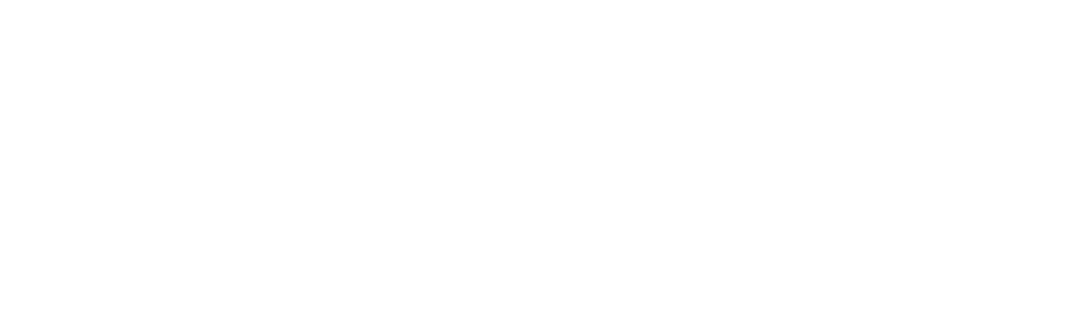
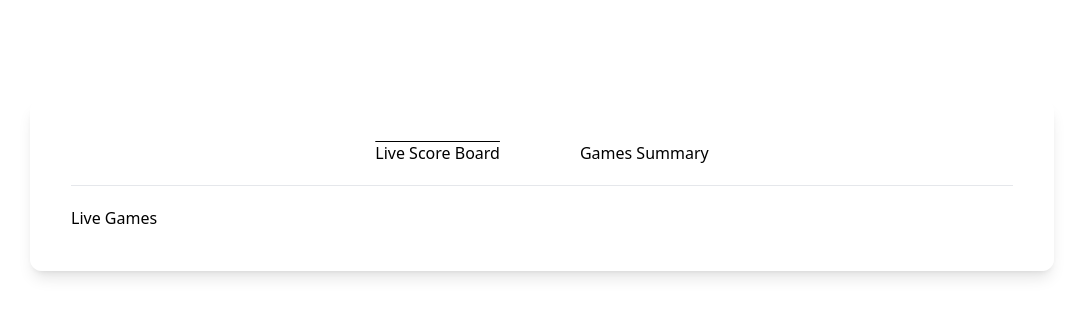
Before and after one commit to mishashiryakov/score_board, a React (Vite) app: page / in a window 1280 px wide. Shown: the top 316 px of the page, without its empty margins (98-1181 px from the left). Built offline with nearby package versions, Linux system fonts and the light colour scheme.

Commit message:
feat: prepared folder structure to develop main features

```diff
--- a/package.json
+++ b/package.json
@@ -13,10 +13,12 @@
     "@tailwindcss/vite": "^4.1.11",
     "react": "^19.1.0",
     "react-dom": "^19.1.0",
+    "tailwind-merge": "^3.3.1",
     "tailwindcss": "^4.1.11"
   },
   "devDependencies": {
     "@eslint/js": "^9.30.1",
+    "@types/node": "^24.0.10",
     "@types/react": "^19.1.8",
     "@types/react-dom": "^19.1.6",
     "@vitejs/plugin-react": "^4.6.0",
--- a/src/App.css
+++ /dev/null
@@ -1,8 +0,0 @@
-@import "tailwindcss";
-
-#root {
-  max-width: 1280px;
-  margin: 0 auto;
-  padding: 2rem;
-  text-align: center;
-}
--- a/src/App.tsx
+++ b/src/App.tsx
@@ -1,7 +1,8 @@
-import "./App.css";
+import "./index.css";
+import { ScoreBoard } from "@/pages/ScoreBoard";
 
 function App() {
-  return <></>;
+  return <ScoreBoard />;
 }
 
 export default App;
--- /dev/null
+++ b/src/components/GamesList/index.tsx
@@ -0,0 +1,3 @@
+export const GamesList = () => {
+  return <div>GamesList</div>;
+};
--- /dev/null
+++ b/src/components/GamesSummary/index.tsx
@@ -0,0 +1,8 @@
+export const GamesSummary = () => {
+  return (
+    <div>
+      Games Summary
+      {/* games list soreted by time and goals count */}
+    </div>
+  );
+};
--- /dev/null
+++ b/src/components/LiveGames/index.tsx
@@ -0,0 +1,10 @@
+export const LiveGames = () => {
+  return (
+    <div>
+      Live Games
+      {/* data work flow */}
+      {/* games list + Edit + Finish */}
+      {/* Add game */}
+    </div>
+  );
+};
--- /dev/null
+++ b/src/components/Tab/index.tsx
@@ -0,0 +1,19 @@
+import type { ReactNode } from "react";
+import { twMerge } from "tailwind-merge";
+
+type Props = {
+  isActive: boolean;
+  onClick: () => void;
+  children: ReactNode;
+};
+
+export const Tab = ({ isActive, onClick, children }: Props) => {
+  return (
+    <button
+      onClick={onClick}
+      className={twMerge("cursor-pointer font-medium", isActive && "overline")}
+    >
+      {children}
+    </button>
+  );
+};
--- /dev/null
+++ b/src/components/TabList/index.tsx
@@ -0,0 +1,9 @@
+import type { ReactNode } from "react";
+
+type Props = {
+  children: ReactNode;
+};
+
+export const TabList = ({ children }: Props) => {
+  return <div className="flex gap-20 justify-center">{children}</div>;
+};
--- a/src/index.css
+++ b/src/index.css
@@ -1,31 +1,20 @@
-:root {
-  font-family: system-ui, Avenir, Helvetica, Arial, sans-serif;
+@import "tailwindcss";
+
+#root {
+  width: 80vw;
+  margin: 0 auto;
+  padding: 100px 0;
+}
+
+@media (min-width: 1400px) {
+  #root {
+    width: 1000px;
+  }
 }
 
 body {
   margin: 0;
   display: flex;
-  place-items: center;
   min-width: 320px;
   min-height: 100vh;
 }
-
-h1 {
-  font-size: 3.2em;
-  line-height: 1.1;
-}
-
-button {
-  border-radius: 8px;
-  border: 1px solid transparent;
-  padding: 0.6em 1.2em;
-  font-size: 1em;
-  font-weight: 500;
-  font-family: inherit;
-  background-color: #1a1a1a;
-  cursor: pointer;
-  transition: border-color 0.25s;
-}
-button:hover {
-  border-color: #646cff;
-}
--- /dev/null
+++ b/src/pages/ScoreBoard/index.tsx
@@ -0,0 +1,40 @@
+import { useState } from "react";
+import { Tab } from "@/components/Tab";
+import { TabList } from "@/components/TabList";
+import { LiveGames } from "@/components/LiveGames";
+import { GamesSummary } from "@/components/GamesSummary";
+
+enum Views {
+  Live = "Live",
+  Summary = "Summary",
+}
+
+const tabs = [
+  { id: Views.Live, label: "Live Score Board" },
+  { id: Views.Summary, label: "Games Summary" },
+];
+
+export const ScoreBoard = () => {
+  const [activeView, setActiveView] = useState<Views>(Views.Live);
+
+  return (
+    <div className="flex flex-col gap-5 bg-white/30 border border-white/30 rounded-xl shadow-lg p-10 w-full">
+      <TabList>
+        {tabs.map(({ id, label }) => (
+          <Tab
+            key={id}
+            isActive={activeView === id}
+            onClick={() => setActiveView(id)}
+          >
+            {label}
+          </Tab>
+        ))}
+      </TabList>
+
+      <div className="h-[1px] w-full bg-gray-200" />
+
+      {activeView === Views.Live && <LiveGames />}
+      {activeView === Views.Summary && <GamesSummary />}
+    </div>
+  );
+};
--- a/vite.config.ts
+++ b/vite.config.ts
@@ -1,8 +1,13 @@
 import { defineConfig } from "vite";
 import react from "@vitejs/plugin-react";
 import tailwindcss from "@tailwindcss/vite";
+import path from "path";
 
-// https://vite.dev/config/
 export default defineConfig({
   plugins: [react(), tailwindcss()],
+  resolve: {
+    alias: {
+      "@": path.resolve(__dirname, "./src"),
+    },
+  },
 });
```
Also changed, not shown: tsconfig.app.json (+5 -2 lines), 1 other file (tests, documents, lock files or other folders).
